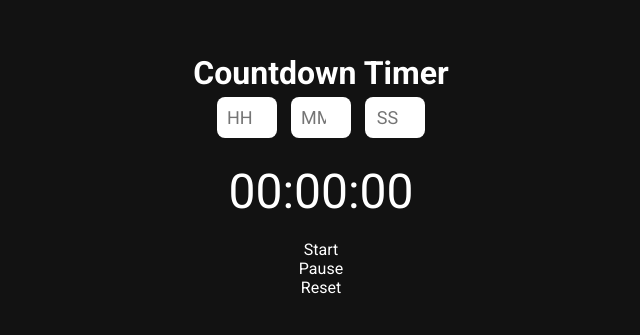
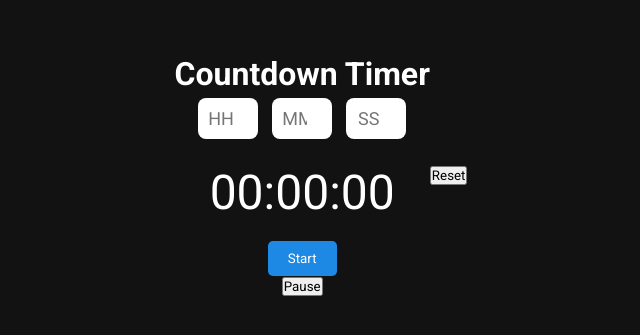
Before and after one commit to ayushporwal01/JavaScript-Mastery, a plain HTML site: page Countdown Timer/index.html in a window 1280 px wide. Shown: the part 225-560 px from the top of the page, without its empty margins (319-959 px from the left). Drawn offline with Linux system fonts and the light colour scheme.

Commit message:
Initial Commit

```diff
--- a/Countdown Timer/index.html
+++ b/Countdown Timer/index.html
@@ -18,9 +18,9 @@
 
       <div class="display" id="timer">00:00:00</div>
       <div class="buttons">
-        <div class="button" id="start">Start</div>
-        <div class="button" id="pause">Pause</div>
-        <div class="button" id="reset">Reset</div>
+        <button id="start">Start</div>
+        <button id="pause">Pause</div>
+        <button id="reset">Reset</div>
       </div>
     </div>
   </body>
--- a/Countdown Timer/style.css
+++ b/Countdown Timer/style.css
@@ -34,3 +34,18 @@ body {
   font-size: 48px;
   margin: 20px 0;
 }
+
+.buttons {
+  display: flex;
+  justify-content: center;
+  gap: 2rem;
+}
+
+.buttons button {
+  padding: 10px 20px;
+  background-color: #1e88e5;
+  color: white;
+  border: none;
+  outline: none;
+  border-radius: 5px;
+}
```
Lines whose indentation alone changed are shown as unchanged.
